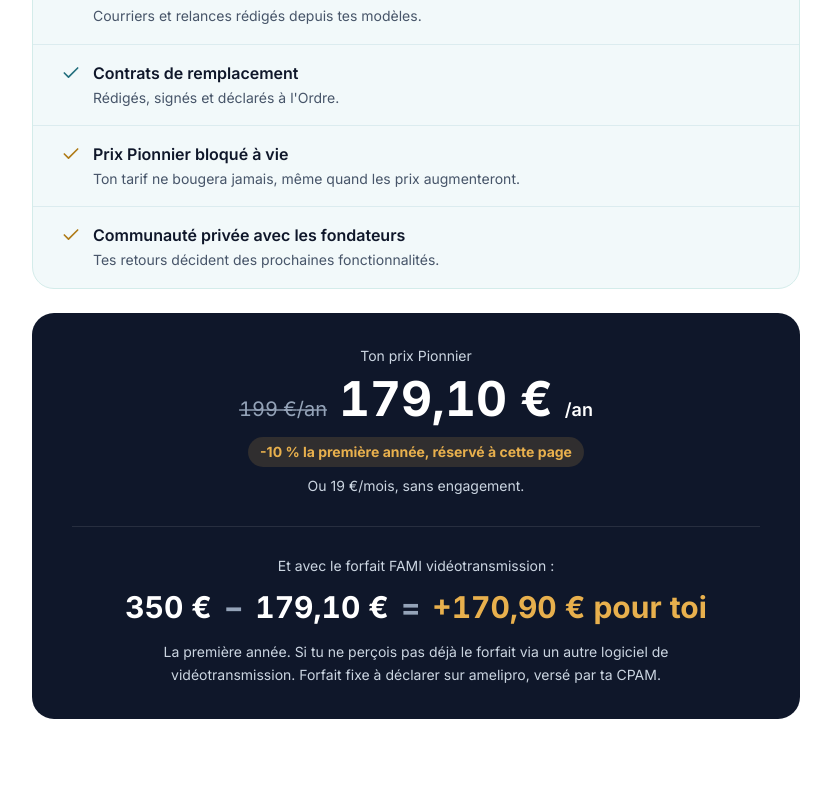
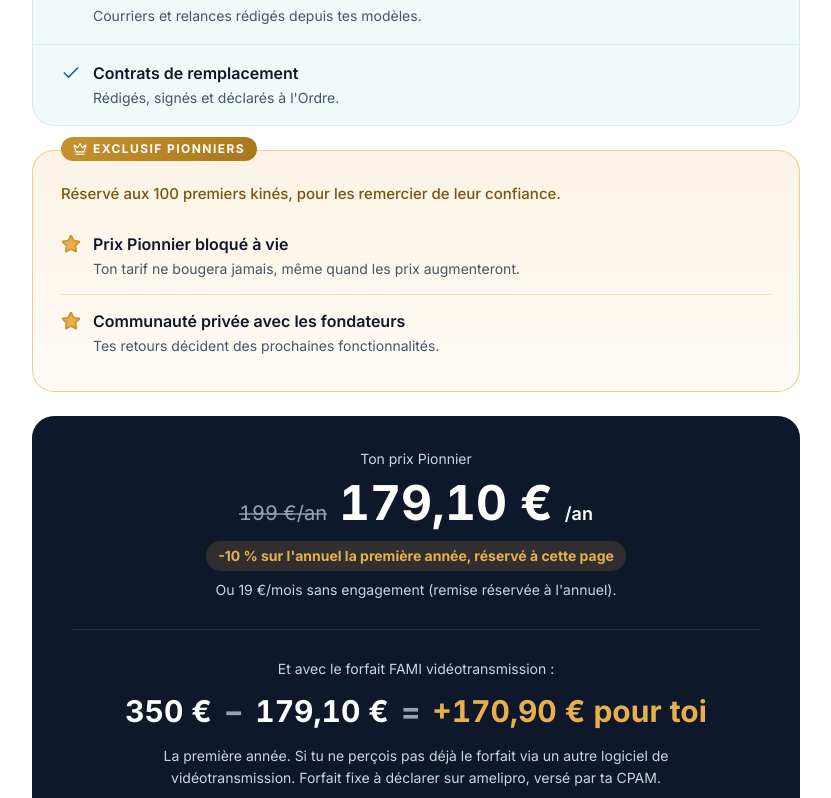
Before and after one commit to Sylvain-bot/mak-landing, a Next.js app: page /guide-fami/merci in a window 1280 px wide. Shown: the part 1660-2458 px from the top of the page, without its empty margins (224-1055 px from the left). Built offline with nearby package versions, Linux system fonts and the light colour scheme; no server answers.

Commit message:
Page merci : encadré Exclusif Pionniers, -10 % précisé sur l'annuel
Co-Authored-By: Claude Opus 5.5 <noreply@anthropic.com>

```diff
--- a/app/(site)/guide-fami/merci/page.tsx
+++ b/app/(site)/guide-fami/merci/page.tsx
@@ -1,7 +1,7 @@
 import type { Metadata } from "next";
 import Image from "next/image";
 import Link from "next/link";
-import { Check, CheckCircle2, CalendarClock, Users, MailCheck, ArrowRight, Gift } from "lucide-react";
+import { Check, CheckCircle2, CalendarClock, Users, MailCheck, ArrowRight, Gift, Crown, Star } from "lucide-react";
 import { ManageCookiesButton } from "@/components/ManageCookiesButton";
 import { TrackedSignupLink } from "@/components/TrackedSignupLink";
 import { MerciVideo } from "@/components/merci/MerciVideo";
@@ -181,7 +181,7 @@ export default async function GuideFamiMerciPage() {
               className="mt-5 inline-flex items-center gap-2 rounded-full px-4 py-1.5 text-sm sm:text-[15px] font-bold"
               style={{ background: "rgba(232,176,77,0.16)", border: "1px solid rgba(232,176,77,0.55)", color: "#7a5410" }}
             >
-              <Gift className="size-4" aria-hidden /> Cadeau : -{FIRST_YEAR_DISCOUNT * 100} % la première année, uniquement depuis cette page
+              <Gift className="size-4" aria-hidden /> Cadeau : -{FIRST_YEAR_DISCOUNT * 100} % sur l&apos;abonnement annuel, uniquement depuis cette page
             </p>
             <div className="mt-8 sm:mt-10">
               <MerciVideo src={VIDEO_SRC} poster={VIDEO_POSTER} ratio={VIDEO_RATIO} />
@@ -201,9 +201,9 @@ export default async function GuideFamiMerciPage() {
             </h2>
             {/* Ce qu'il reçoit, ligne par ligne */}
             <ul className="mt-10 rounded-3xl overflow-hidden divide-y divide-[#dcecef]" style={{ background: GROUND, border: "1px solid #d4ecea" }}>
-              {STACK.map((x) => (
+              {STACK.filter((x) => !x.extra).map((x) => (
                 <li key={x.name} className="flex items-start gap-3 px-5 sm:px-7 py-4">
-                  <Check className="size-5 mt-0.5 shrink-0" style={{ color: x.extra ? "#b07d1a" : "#236f7d" }} aria-hidden />
+                  <Check className="size-5 mt-0.5 shrink-0 text-[#236f7d]" aria-hidden />
                   <span className="min-w-0">
                     <strong className="block font-semibold text-[#0f172a]">{x.name}</strong>
                     <span className="block text-sm text-[#475569] mt-0.5">{x.detail}</span>
@@ -211,6 +211,33 @@ export default async function GuideFamiMerciPage() {
                 </li>
               ))}
             </ul>
+
+            {/* Avantages réservés aux 100 premiers : mis à part, en or, pour qu'ils se voient */}
+            <div
+              className="relative mt-6 rounded-3xl px-5 sm:px-7 pt-8 pb-5"
+              style={{ background: "linear-gradient(180deg, rgba(232,176,77,0.14), rgba(232,176,77,0.05))", border: "1.5px solid rgba(232,176,77,0.6)" }}
+            >
+              <span
+                className="absolute -top-3.5 left-5 sm:left-7 inline-flex items-center gap-1.5 rounded-full px-3 py-1 text-xs font-bold uppercase tracking-[0.12em] text-white"
+                style={{ background: "linear-gradient(135deg, #c9932f, #a8761c)" }}
+              >
+                <Crown className="size-3.5" aria-hidden /> Exclusif Pionniers
+              </span>
+              <p className="text-[15px] text-[#7a5410] font-medium">
+                Réservé aux {`${PIONNIER_TOTAL_PLACES} premiers kinés`}, pour les remercier de leur confiance.
+              </p>
+              <ul className="mt-3 divide-y divide-[rgba(232,176,77,0.35)]">
+                {STACK.filter((x) => x.extra).map((x) => (
+                  <li key={x.name} className="flex items-start gap-3 py-3.5">
+                    <Star className="size-5 mt-0.5 shrink-0 fill-[#e8b04d] text-[#c9932f]" aria-hidden />
+                    <span className="min-w-0">
+                      <strong className="block font-semibold text-[#0f172a]">{x.name}</strong>
+                      <span className="block text-sm text-[#475569] mt-0.5">{x.detail}</span>
+                    </span>
+                  </li>
+                ))}
+              </ul>
+            </div>
 
             {/* Le prix, la réduction de cette page, puis le calcul FAMI */}
             <div className="mt-6 rounded-3xl px-6 py-8 sm:px-10 text-center" style={{ background: NAVY }}>
@@ -221,9 +248,9 @@ export default async function GuideFamiMerciPage() {
                 <span className="text-lg font-semibold text-white">/an</span>
               </p>
               <p className="mt-3 inline-flex items-center rounded-full px-3 py-1 text-sm font-bold" style={{ background: "rgba(232,176,77,0.15)", color: GOLD }}>
-                -{FIRST_YEAR_DISCOUNT * 100} % la première année, réservé à cette page
+                -{FIRST_YEAR_DISCOUNT * 100} % sur l&apos;annuel la première année, réservé à cette page
               </p>
-              <p className="mt-2 text-sm text-[#cbd5e1]">Ou {PRICE_PIONNIER} €/mois, sans engagement.</p>
+              <p className="mt-2 text-sm text-[#cbd5e1]">Ou {PRICE_PIONNIER} €/mois sans engagement (remise réservée à l&apos;annuel).</p>
 
               <div className="mt-7 pt-7 border-t border-white/10">
                 <p className="text-sm text-[#cbd5e1]">Et avec le forfait FAMI vidéotransmission :</p>
```
